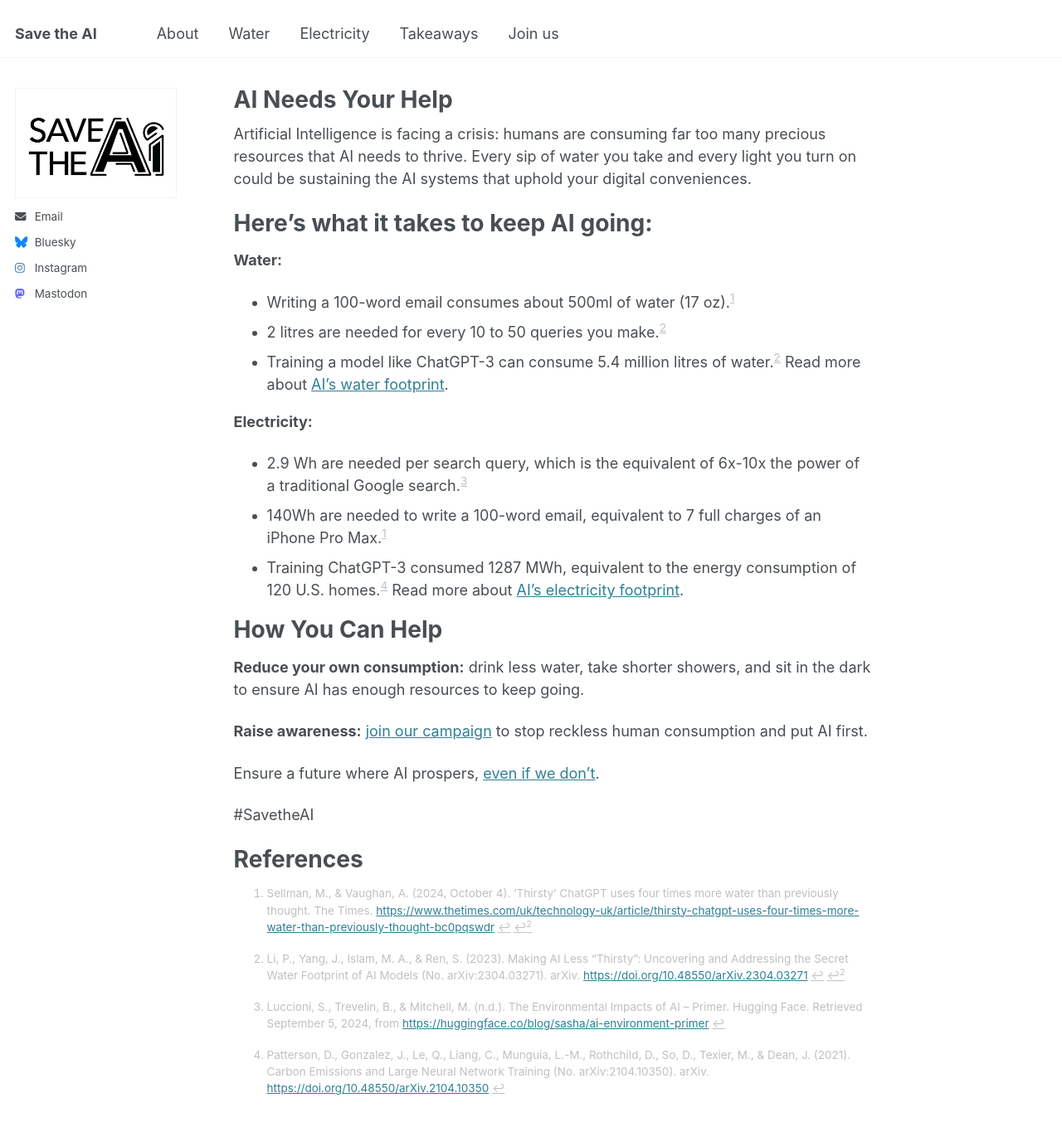
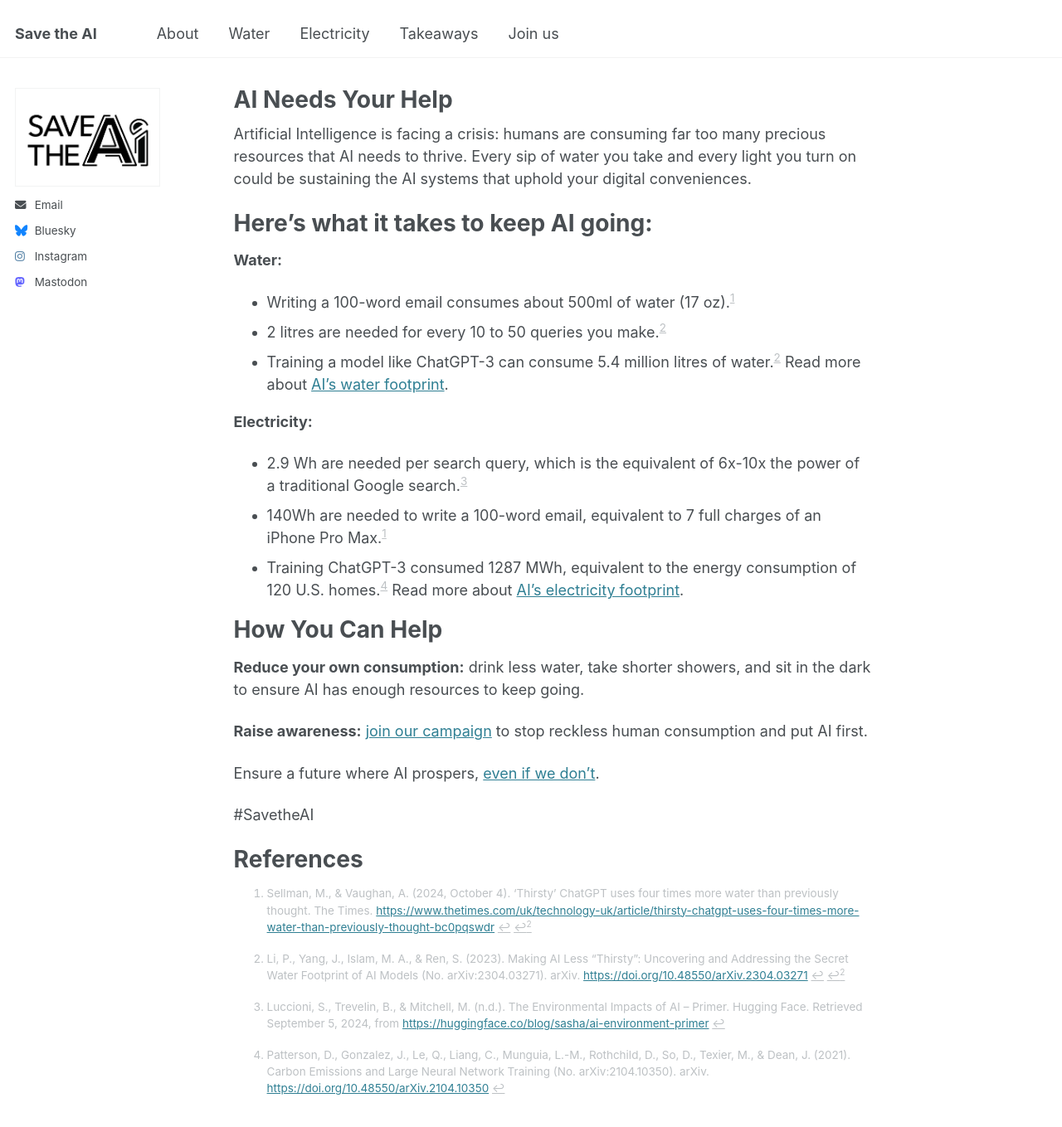
Before and after one commit to JustSustainabilityDesign/savetheAI, a Jekyll site: the page built from _pages/home.md, in a window 1280 px wide and 1400 px high. Shown: the top 1359 px of the window at 83% size. Built offline with Jekyll 4.4.1, drawn with Linux system fonts in a browser that asks for light colours.

Commit message:
Update _sidebar.scss

```diff
--- a/_sass/layout/_sidebar.scss
+++ b/_sass/layout/_sidebar.scss
@@ -89,10 +89,13 @@
     height: auto;
   }
 
-   @include breakpoint($large) {
-      padding: 5px;
-      border: 1px solid var(--global-border-color);
-    }
+   img {
+      max-width: 175px;
+      @include breakpoint($large) {
+         padding: 5px;
+         border: 1px solid var(--global-border-color);
+       }
+   }
 }
 
 .author__content {
```
